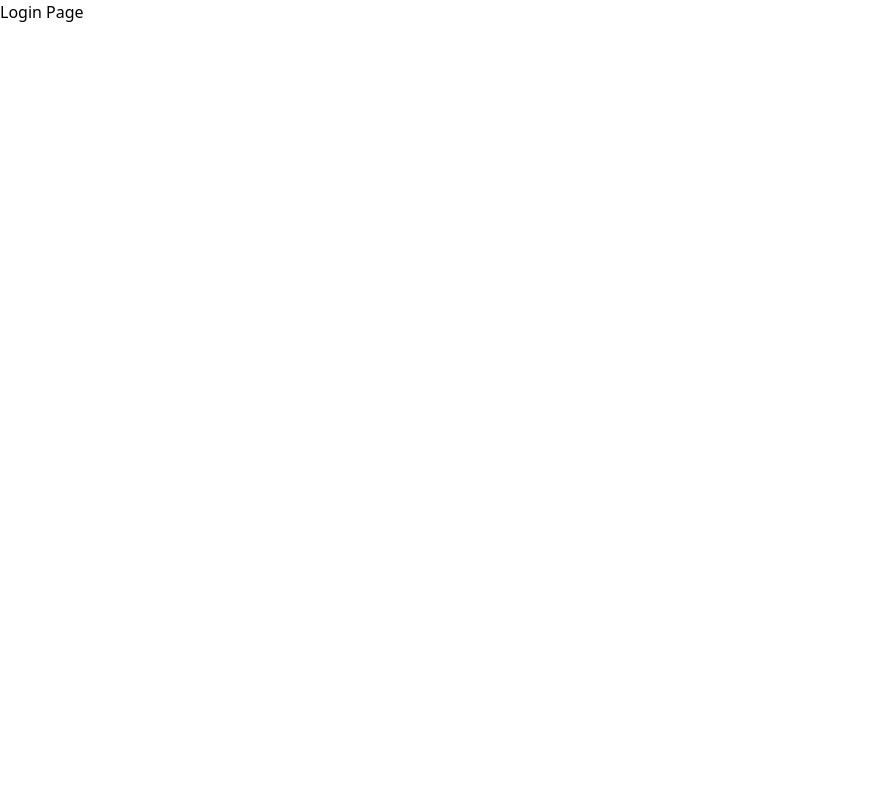
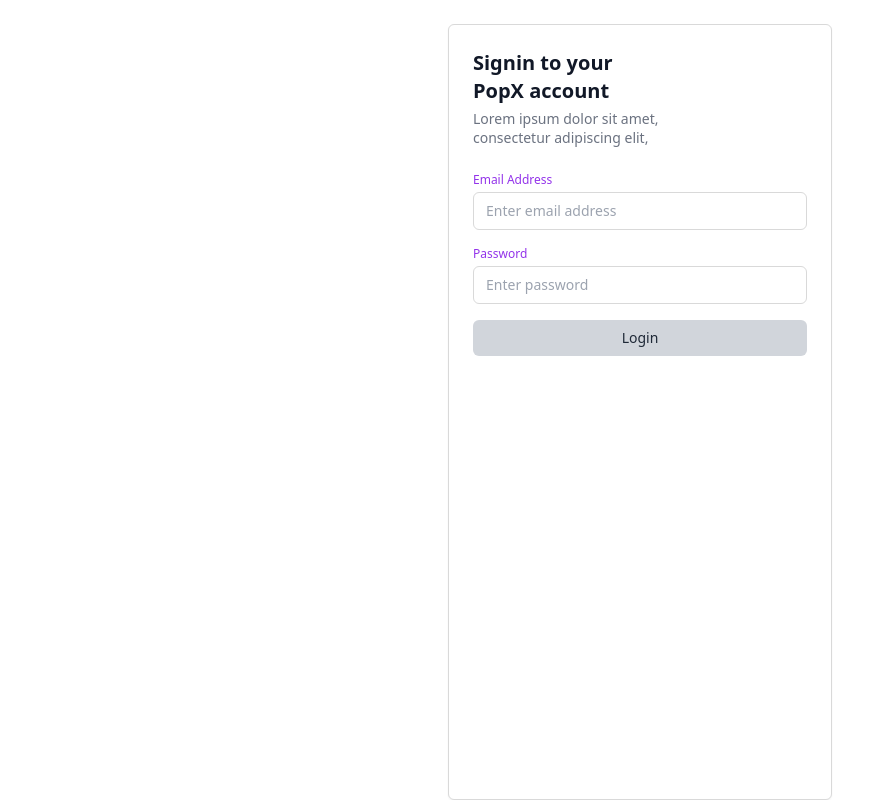
Before and after one commit to rahul-adepu/Educase-Assignment, a React (Vite) app in the folder popx/: page /login in a window 1280 px wide. Shown: the whole page, without its empty margins (0-894 px from the left). Built offline with nearby package versions, Linux system fonts and the light colour scheme.

Commit message:
Login page with static UI

```diff
--- a/popx/src/App.jsx
+++ b/popx/src/App.jsx
@@ -1,13 +1,14 @@
 import React from "react";
 import { Routes, Route, Navigate } from "react-router-dom";
 import Home from "./pages/Home";
+import Login from "./pages/Login";
 
 const App = () => {
   return (
     <Routes>
       <Route path="/" element={<Navigate to="/LandingPage" />} />
       <Route path="/LandingPage" element={<Home />} />
-      <Route path="/login" element={<div>Login Page</div>} />
+      <Route path="/login" element={<Login />} />
       <Route path="/signup" element={<div>Signup Page</div>} />
     </Routes>
   );
--- /dev/null
+++ b/popx/src/pages/Login.jsx
@@ -0,0 +1,58 @@
+import React from "react";
+
+const Login = () => {
+  return (
+    <div className="min-h-screen bg-white px-4 pt-6 flex justify-center">
+      <div className="w-full max-w-sm bg-white border border-[#D9D9D9] rounded-md p-6 shadow-sm">
+        <h2 className="text-xl font-semibold text-gray-900">
+          Signin to your <br />
+          <span className="font-bold">PopX</span> account
+        </h2>
+        <p className="text-sm text-gray-500 mt-1 mb-6 leading-snug">
+          Lorem ipsum dolor sit amet, <br />
+          consectetur adipiscing elit,
+        </p>
+
+        <form className="space-y-4">
+          <div>
+            <label
+              htmlFor="email"
+              className="block text-xs font-medium text-purple-600 mb-1"
+            >
+              Email Address
+            </label>
+            <input
+              type="email"
+              id="email"
+              placeholder="Enter email address"
+              className="w-full border border-[#D9D9D9] text-sm px-3 py-2 rounded-md focus:outline-none focus:ring-2 focus:ring-purple-500"
+            />
+          </div>
+          <div>
+            <label
+              htmlFor="password"
+              className="block text-xs font-medium text-purple-600 mb-1"
+            >
+              Password
+            </label>
+            <input
+              type="password"
+              id="password"
+              placeholder="Enter password"
+              className="w-full border border-[#D9D9D9] text-sm px-3 py-2 rounded-md focus:outline-none focus:ring-2 focus:ring-purple-500"
+            />
+          </div>
+
+          <button
+            type="submit"
+            className="w-full bg-gray-300 text-gray-800 text-sm font-medium py-2 rounded-md"
+          >
+            Login
+          </button>
+        </form>
+      </div>
+    </div>
+  );
+};
+
+export default Login;
```
